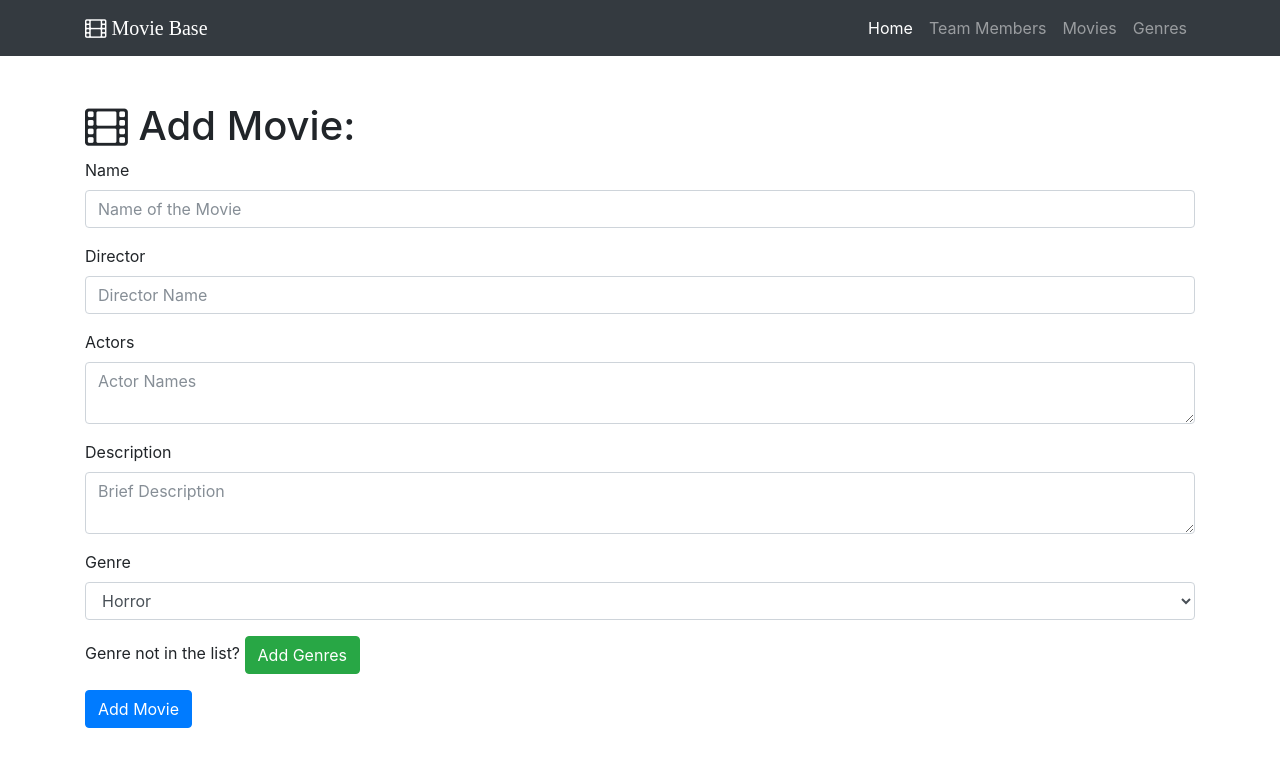
After one commit to oliviapy960825/group-project, a Flask app: page /movie/add in a window 1280 px wide. The commit adds this page. Shown: the top 767 px of the page. Run offline with Flask 2, Linux system fonts and the light colour scheme; data comes from the database, SQL or seed files in the repository; both versions use the stored data as it was after the commit; some libraries are stand-ins or nearby versions.

Commit message:
added the add function

```diff
--- a/base.py
+++ b/base.py
@@ -28,6 +28,7 @@ class Genre(db.Model):
     description = db.Column(db.Text)
     movies = db.relationship('Movie', backref='genre',cascade="delete")##back reference at the many side, unique in ORM
 
+
 @app.route('/')
 def index():
     # return HTML
@@ -40,10 +41,28 @@ def show_all_members():
     # return "<h2>this is the page for all members</h2>"
     return render_template('member-all.html')
 
+
 @app.route('/genres')
 def show_all_genres():
     genres = Genre.query.all()
     return render_template('genre-all.html', genres=genres)
+
+
+@app.route('/genre/add', methods=['GET', 'POST'])
+def add_genre():
+    if request.method == 'GET':
+        return render_template('genre-add.html')
+    if request.method == 'POST':
+        # get data from the form
+        name = request.form['name']
+        description = request.form['description']
+
+        # insert the data into the database
+        genre = Genre(name=name, description=description)
+        db.session.add(genre)
+        db.session.commit()
+        return redirect(url_for('show_all_genres'))
+
 
 @app.route('/genre/edit/<int:id>', methods=['GET', 'POST'])
 def edit_genre(id):
@@ -58,6 +77,7 @@ def edit_genre(id):
         db.session.commit()
         return redirect(url_for('show_all_genres'))
 
+
 @app.route('/genre/delete/<int:id>', methods=['GET', 'POST'])
 def delete_genre(id):
     genre = Genre.query.filter_by(id=id).first()
@@ -69,18 +89,39 @@ def delete_genre(id):
         return redirect(url_for('show_all_genres'))
 
 
-
 @app.route('/movies')
 def show_all_movies():
     movies = Movie.query.all()
     return render_template('movie-all.html', movies=movies)
 
+
+@app.route('/movie/add', methods=['GET', 'POST'])
+def add_movies():
+    if request.method == 'GET':
+        genres = Genre.query.all()
+        return render_template('movie-add.html', genres=genres)
+    if request.method == 'POST':
+        # get data from the form
+        name = request.form['name']
+        director = request.form['director']
+        actors = request.form['actors']
+        description = request.form['description']
+        genre_name = request.form['genre']
+        genre = Genre.query.filter_by(name=genre_name).first()
+        movie = Movie(name=name, actors=actors, description=description, genre=genre)
+
+        # insert the data into the database
+        db.session.add(movie)
+        db.session.commit()
+        return redirect(url_for('show_all_movies'))
+
+
 @app.route('/movie/edit/<int:id>', methods=['GET', 'POST'])
 def edit_movie(id):
     movie = Movie.query.filter_by(id=id).first()
-    genre = Genre.query.all()
+    genres = Genre.query.all()
     if request.method == 'GET':
-        return render_template('movie-edit.html', movie=movie, genre=genre)
+        return render_template('movie-edit.html', movie=movie, genres=genres)
     if request.method == 'POST':
         # update data based on the form data
         movie.name = request.form['name']
@@ -94,6 +135,7 @@ def edit_movie(id):
         db.session.commit()
         return redirect(url_for('show_all_movies'))
 
+
 @app.route('/movie/delete/<int:id>', methods=['GET', 'POST'])
 def delete_movie(id):
     movie = Movie.query.filter_by(id=id).first()
@@ -104,6 +146,7 @@ def delete_movie(id):
         db.session.delete(movie)
         db.session.commit()
         return redirect(url_for('show_all_movies'))
+
 
 # https://goo.gl/Pc39w8 explains the following line
 if __name__ == '__main__':
--- a/templates/genre-delete.html
+++ b/templates/genre-delete.html
@@ -4,7 +4,7 @@
 
   <!-- Page Content -->
   <div class="container">
-    <h1 class="mt-5"><i class="fa fa-film" aria-hidden="true"></i> Delete Genre:</h1>
+    <h1 class="mt-5"><i class="fa fa-smile-o" aria-hidden="true"></i> Delete Genre:</h1>
     <form action="/genre/delete/{{genre.id}}" method="post">
       <div class="form-group">
         <label>Name</label>
--- a/templates/genre-edit.html
+++ b/templates/genre-edit.html
@@ -4,7 +4,7 @@
 
   <!-- Page Content -->
   <div class="container">
-    <h1 class="mt-5"><i class="fa fa-video-camera" aria-hidden="true"></i> Edit Genre:</h1>
+    <h1 class="mt-5"><i class="fa fa-smile-o" aria-hidden="true"></i> Edit Genre:</h1>
     <form action="/genre/edit/{{genre.id}}" method="post">
       <div class="form-group">
         <label>Name</label>
--- /dev/null
+++ b/templates/movie-add.html
@@ -0,0 +1,41 @@
+{% extends "home-base.html"%}
+{% block title %}Add Movie{% endblock %}
+{% block page_content%}
+
+  <!-- Page Content -->
+  <div class="container">
+    <h1 class="mt-5"><i class="fa fa-film" aria-hidden="true"></i> Add Movie:</h1>
+    <form action="/movie/add" method="post">
+      <div class="form-group">
+        <label>Name</label>
+        <input class="form-control" type="text" name="name" placeholder="Name of the Movie" required="true">
+      </div>
+      <div class="form-group">
+        <label>Director</label>
+        <input class="form-control" type="text" name="director" placeholder="Director Name" required="true">
+      </div>
+      <div class="form-group">
+        <label>Actors</label>
+        <textarea class="form-control" name="actors" placeholder="Actor Names" required="true"></textarea>
+      </div>
+      <div class="form-group">
+        <label>Description</label>
+        <textarea class="form-control" name="description" placeholder="Brief Description" required="true"></textarea>
+      </div>
+      <div class="form-group">
+        <label>Genre</label>
+        <select class="form-control" name="genre">
+          {% for genre in genres %}
+              <option>{{genre.name}}</option>
+          {% endfor %}
+        </select>
+      </div>
+      <div class="form-group">
+        Genre not in the list? <a href="/genre/add" class="btn btn-success" role="button" aria-disabled="true">Add Genres</a>
+      </div>
+
+      <button type="submit" class="btn btn-primary">Add Movie</button>
+    </form>
+  </div>
+
+{% endblock%}
```
Also changed, not shown: templates/genre-add.html (added, +21 -0 lines), data.sqlite.
